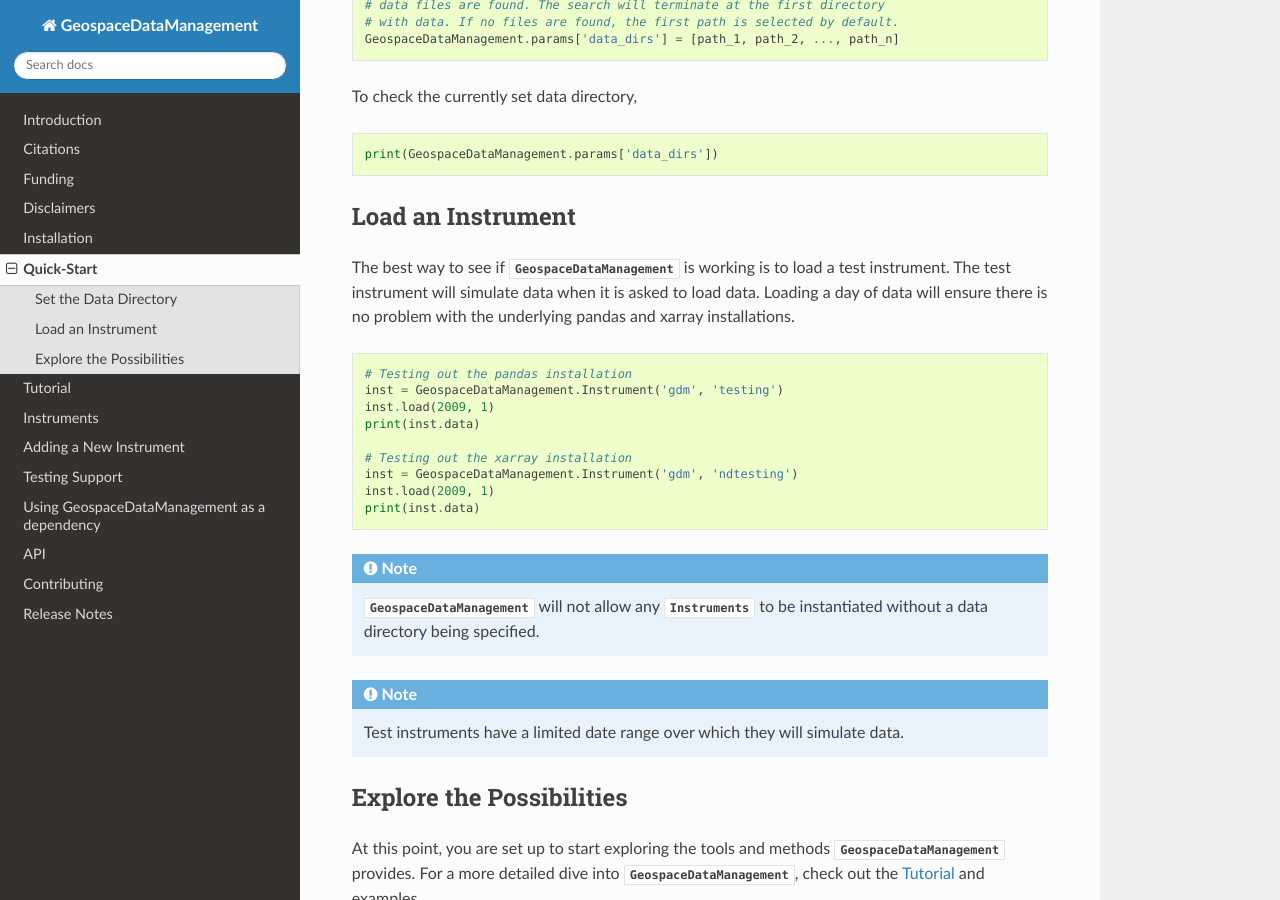
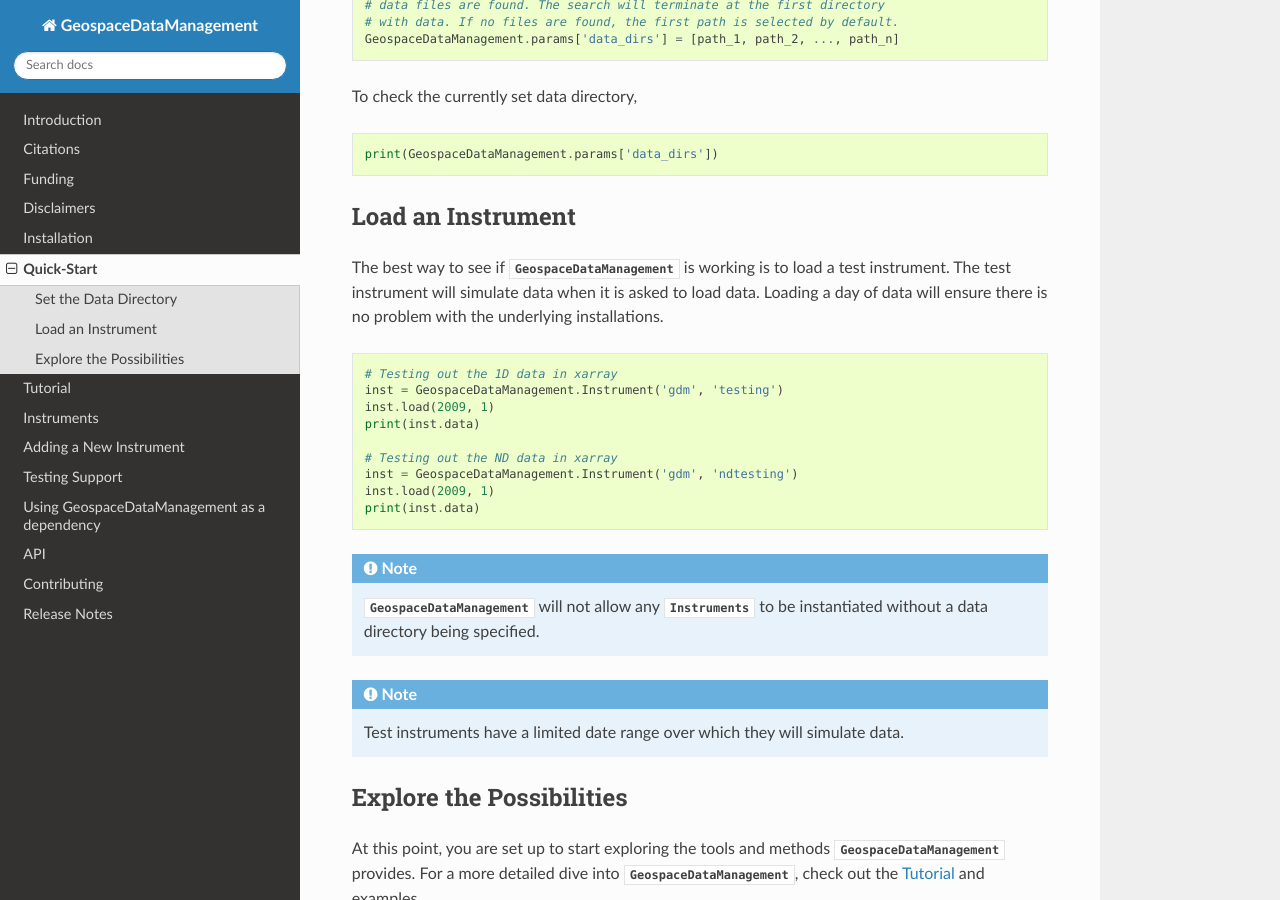
Before and after one commit to USNavalResearchLaboratory/GeospaceDataManagement, a Sphinx documentation site: the page built from docs/quickstart.rst, in a window 1280 px wide and 900 px high, scrolled down 775 px. Built offline with Sphinx 7.4.7 and the Read the Docs theme 3.1.0, drawn with Linux system fonts in a browser that asks for light colours; formulas are drawn with MathJax 3; pages that are not in the unit, such as notebooks, are missing from menus.

Commit message:
DOC: updated docs
Removed descriptions of pandas instruments from existing docs and added a section for the meta utilities.

```diff
--- a/docs/quickstart.rst
+++ b/docs/quickstart.rst
@@ -59,16 +59,16 @@
 The best way to see if :py:mod:`GeospaceDataManagement` is working is to load a
 test instrument. The test instrument will simulate data when it is asked to load
 data. Loading a day of data will ensure there is no problem with the underlying
-pandas and xarray installations.
+installations.
 
 .. code:: python
 
-    # Testing out the pandas installation
+    # Testing out the 1D data in xarray
     inst = GeospaceDataManagement.Instrument('gdm', 'testing')
     inst.load(2009, 1)
     print(inst.data)
 
-    # Testing out the xarray installation
+    # Testing out the ND data in xarray
     inst = GeospaceDataManagement.Instrument('gdm', 'ndtesting')
     inst.load(2009, 1)
     print(inst.data)
```
Also changed, not shown: docs/api.rst (+9 -0 lines), docs/new_instrument.rst (+12 -32 lines).
